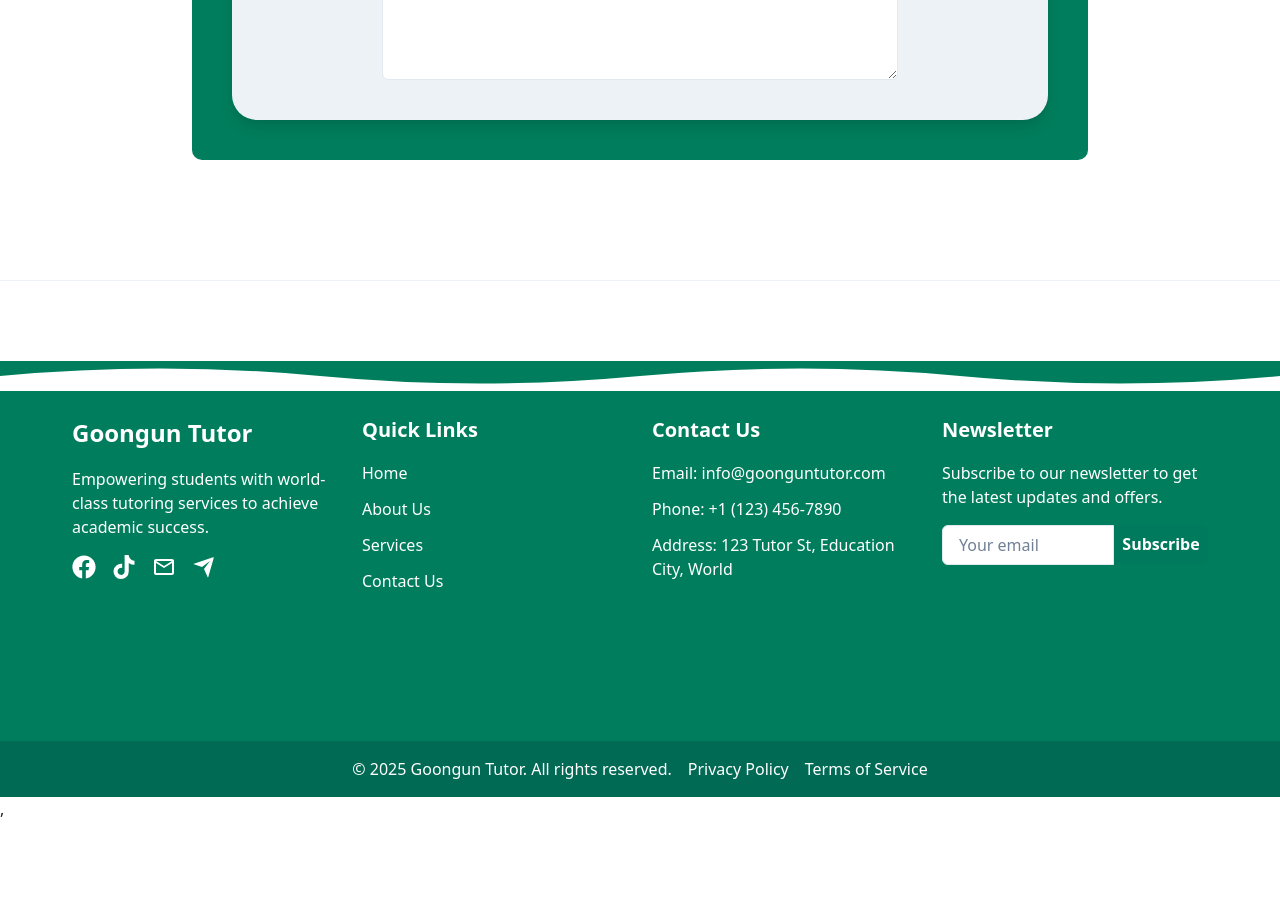
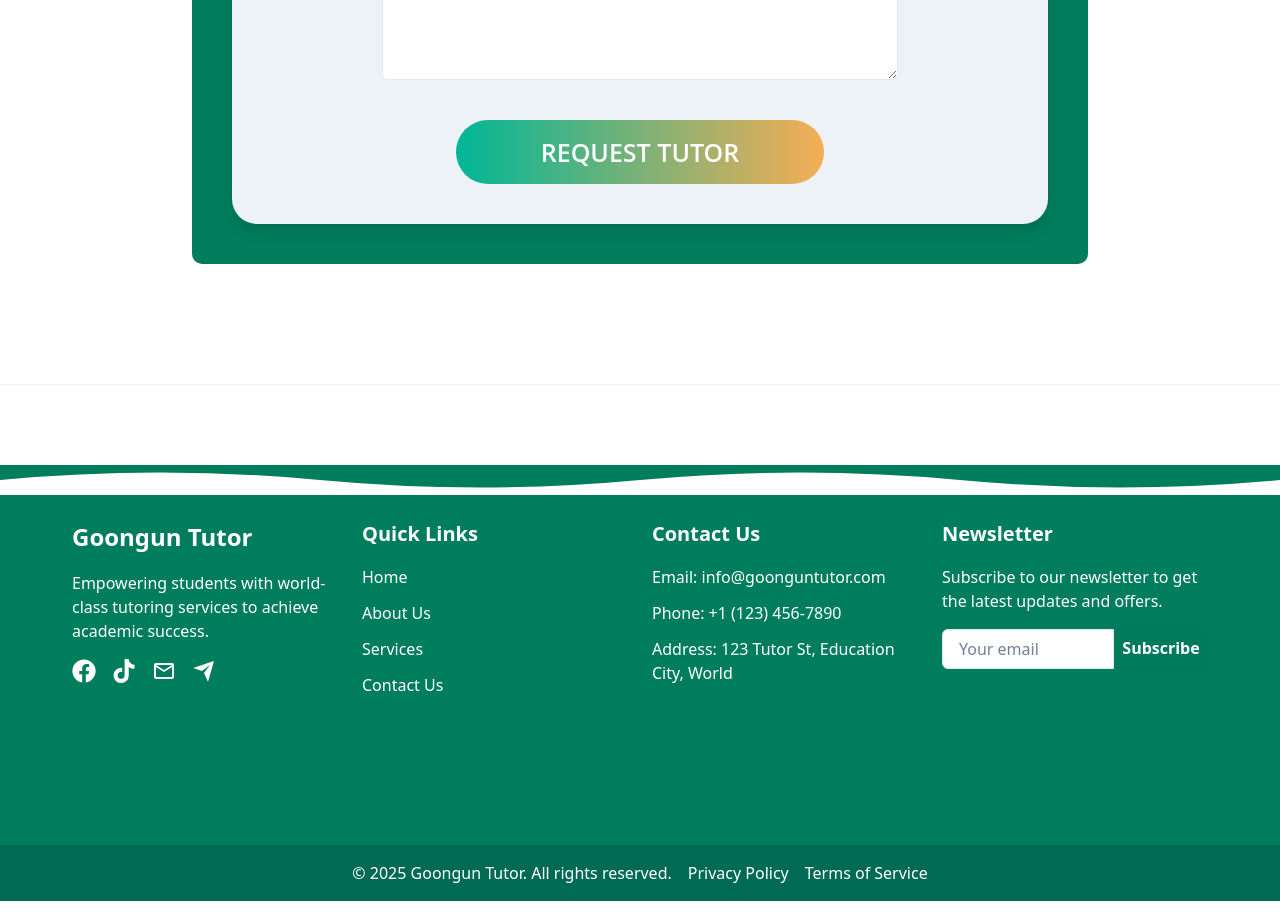
Before and after one commit to Hanicho0346/Gungun-Tutor, a React (Vite) app: page /findtutor in a window 1280 px wide. Shown: the part 1740-2655 px from the top of the page. Before the commit the page ends 2561 px from the top, so only its background shows below. Built offline with nearby package versions, Linux system fonts and the light colour scheme.

Commit message:
fix update

```diff
--- a/src/components/About.tsx
+++ b/src/components/About.tsx
@@ -88,11 +88,12 @@ const Count = () => {
   return (
     <Flex
       ref={countRef}
-      direction={{ base: "column", md: "row" }}
+      direction={{ base: "row", md: "row" }}
       gap={6}
       justifyContent="center"
       alignItems="center"
       mt={10}
+      flexWrap="wrap"
     >
       <VStack>
         <Button
@@ -338,6 +339,7 @@ const About = () => {
                 position="relative"
                 width={20}
                 height={20}
+                minWidth={20}
                 transition="transform 0.3s ease"
                 _hover={{
                   transform: "rotateY(180deg)",
@@ -345,9 +347,11 @@ const About = () => {
               >
                 <Image
                   src={item.icon}
-                  width={20}
-                  height={20}
-                  mt={1}
+                  width={16}
+                  height={16}
+                  mt={2}
+                  ml={2}
+                  objectFit="contain"
                   transition="transform 0.2s ease"
                 />
               </Box>
--- a/src/components/FindTutor.tsx
+++ b/src/components/FindTutor.tsx
@@ -1,4 +1,4 @@
-import { Box, Flex, FormControl, FormLabel, Heading, HStack, Image, Input, Select, Textarea, VStack } from "@chakra-ui/react";
+import { Box, Button, Flex, FormControl, FormLabel, Heading, HStack, Image, Input, Select, Textarea, VStack,Text } from "@chakra-ui/react";
 import Tutor from "../assets/Images/tutor.png";
 import * as Yup from "yup";
 import {Formik} from "formik";
@@ -126,6 +126,18 @@ export default function FindTutor (props:FindTutorProps) {
             <FormLabel>Special Requirements</FormLabel>
             <Textarea size="lg" h={44} bg={"white"}/>
           </FormControl>
+          <Button
+          width={"50%"}
+          h={16}
+          mt={5}
+          bgGradient="linear(to-l, orange.300, brand.200)"
+          borderRadius={"60px"}
+          >
+            <Text color={"white"}
+            fontFamily={"'Open Sans', sans-serif"}
+            fontSize={25}
+            >REQUEST TUTOR</Text>
+            </Button>
         </VStack>
         </Formik>
       </VStack>
```
